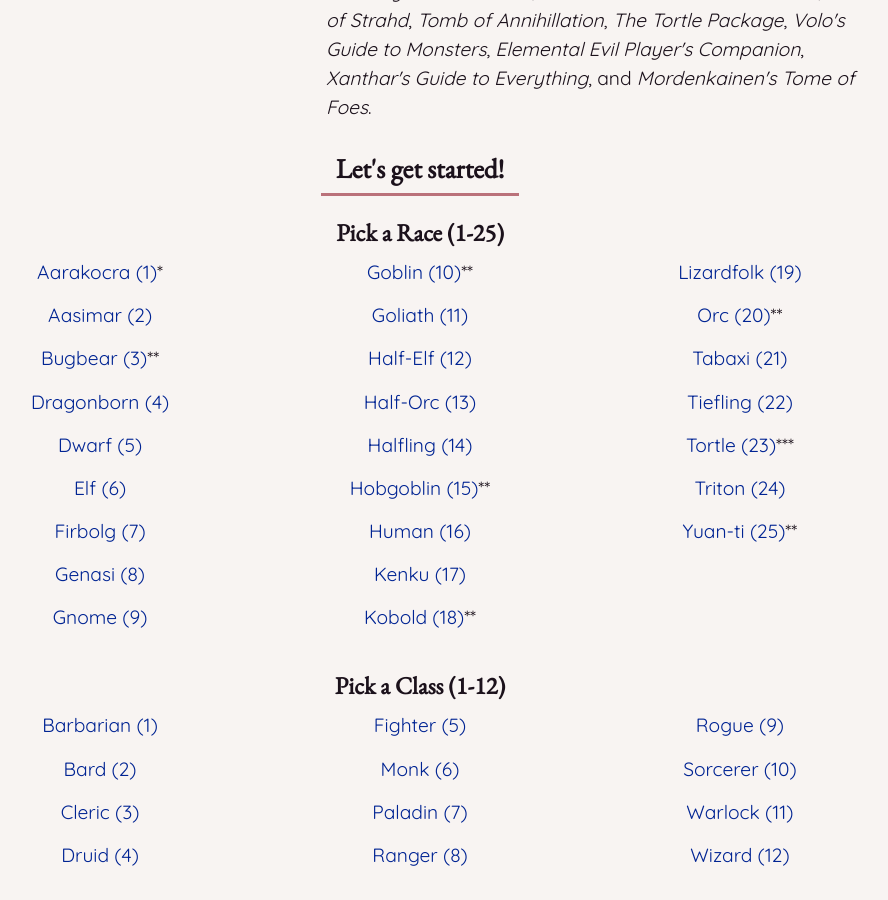
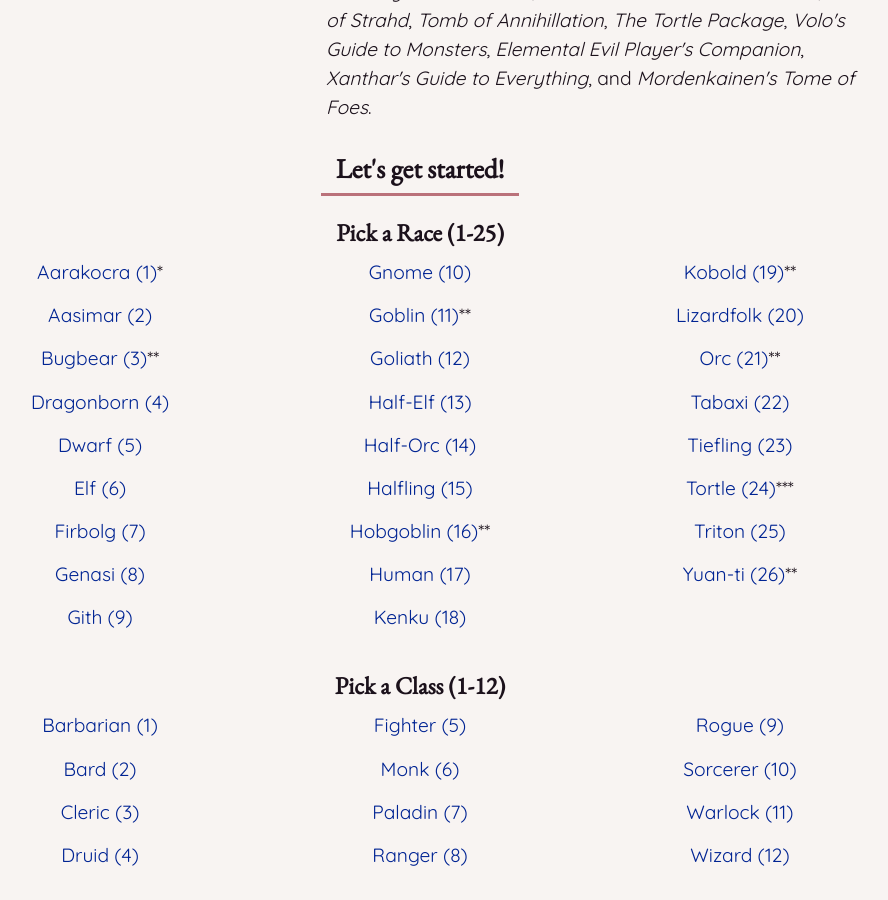
Before and after one commit to hldouglas/dnd-character-creation, a Jekyll site: the page built from index.html, in a window 1280 px wide and 900 px high, scrolled down 397 px. Shown: the whole window, without its empty margins (220-1108 px from the left). Built offline with Jekyll 4.4.1, drawn with Linux system fonts in a browser that asks for light colours.

Commit message:
Began adding Gith information

```diff
--- a/index.html
+++ b/index.html
@@ -30,23 +30,24 @@
         <li class="island-1-4"><a href="{{site.baseurl}}/elf/">Elf (6)</a></li>
         <li class="island-1-4"><a href="{{site.baseurl}}/firbolg/">Firbolg (7)</a></li>
         <li class="island-1-4"><a href="{{site.baseurl}}/genasi/">Genasi (8)</a></li>
-        <li class="island-1-4"><a href="{{site.baseurl}}/gnome/">Gnome (9)</a></li>
-        <li class="island-1-4"><a href="{{site.baseurl}}/monster/">Goblin (10)</a>**</li>
-        <li class="island-1-4"><a href="{{site.baseurl}}/goliath/">Goliath (11)</a></li>
-        <li class="island-1-4"><a href="{{site.baseurl}}/half-elf/">Half-Elf (12)</a></li>
-        <li class="island-1-4"><a href="{{site.baseurl}}/half-orc/">Half-Orc (13)</a></li>
-        <li class="island-1-4"><a href="{{site.baseurl}}/halfling/">Halfling (14)</a></li>
-        <li class="island-1-4"><a href="{{site.baseurl}}/monster/">Hobgoblin (15)</a>**</li>
-        <li class="island-1-4"><a href="{{site.baseurl}}/human/">Human (16)</a></li>
-        <li class="island-1-4"><a href="{{site.baseurl}}/kenku/">Kenku (17)</a></li>
-        <li class="island-1-4"><a href="{{site.baseurl}}/monster/">Kobold (18)</a>**</li>
-        <li class="island-1-4"><a href="{{site.baseurl}}/lizardfolk/">Lizardfolk (19)</a></li>
-        <li class="island-1-4"><a href="{{site.baseurl}}/monster/">Orc (20)</a>**</li>
-        <li class="island-1-4"><a href="{{site.baseurl}}/tabaxi/">Tabaxi (21)</a></li>
-        <li class="island-1-4"><a href="{{site.baseurl}}/tiefling/">Tiefling (22)</a></li>
-        <li class="island-1-4"><a href="{{site.baseurl}}/tortle/">Tortle (23)</a>***</li>
-        <li class="island-1-4"><a href="{{site.baseurl}}/triton/">Triton (24)</a></li>
-        <li class="island-1-4"><a href="{{site.baseurl}}/monster/">Yuan-ti (25)</a>**</li>
+        <li class="island-1-4"><a href="{{site.baseurl}}/gith/">Gith (9)</a></li>
+        <li class="island-1-4"><a href="{{site.baseurl}}/gnome/">Gnome (10)</a></li>
+        <li class="island-1-4"><a href="{{site.baseurl}}/monster/">Goblin (11)</a>**</li>
+        <li class="island-1-4"><a href="{{site.baseurl}}/goliath/">Goliath (12)</a></li>
+        <li class="island-1-4"><a href="{{site.baseurl}}/half-elf/">Half-Elf (13)</a></li>
+        <li class="island-1-4"><a href="{{site.baseurl}}/half-orc/">Half-Orc (14)</a></li>
+        <li class="island-1-4"><a href="{{site.baseurl}}/halfling/">Halfling (15)</a></li>
+        <li class="island-1-4"><a href="{{site.baseurl}}/monster/">Hobgoblin (16)</a>**</li>
+        <li class="island-1-4"><a href="{{site.baseurl}}/human/">Human (17)</a></li>
+        <li class="island-1-4"><a href="{{site.baseurl}}/kenku/">Kenku (18)</a></li>
+        <li class="island-1-4"><a href="{{site.baseurl}}/monster/">Kobold (19)</a>**</li>
+        <li class="island-1-4"><a href="{{site.baseurl}}/lizardfolk/">Lizardfolk (20)</a></li>
+        <li class="island-1-4"><a href="{{site.baseurl}}/monster/">Orc (21)</a>**</li>
+        <li class="island-1-4"><a href="{{site.baseurl}}/tabaxi/">Tabaxi (22)</a></li>
+        <li class="island-1-4"><a href="{{site.baseurl}}/tiefling/">Tiefling (23)</a></li>
+        <li class="island-1-4"><a href="{{site.baseurl}}/tortle/">Tortle (24)</a>***</li>
+        <li class="island-1-4"><a href="{{site.baseurl}}/triton/">Triton (25)</a></li>
+        <li class="island-1-4"><a href="{{site.baseurl}}/monster/">Yuan-ti (26)</a>**</li>
       </ol>
       <h4 class="push-0 text-center">Pick a Class (1-12)</h4>
       <ol class="list-group text-center">
```
Also changed, not shown: gith.html (added, +21 -0 lines).
